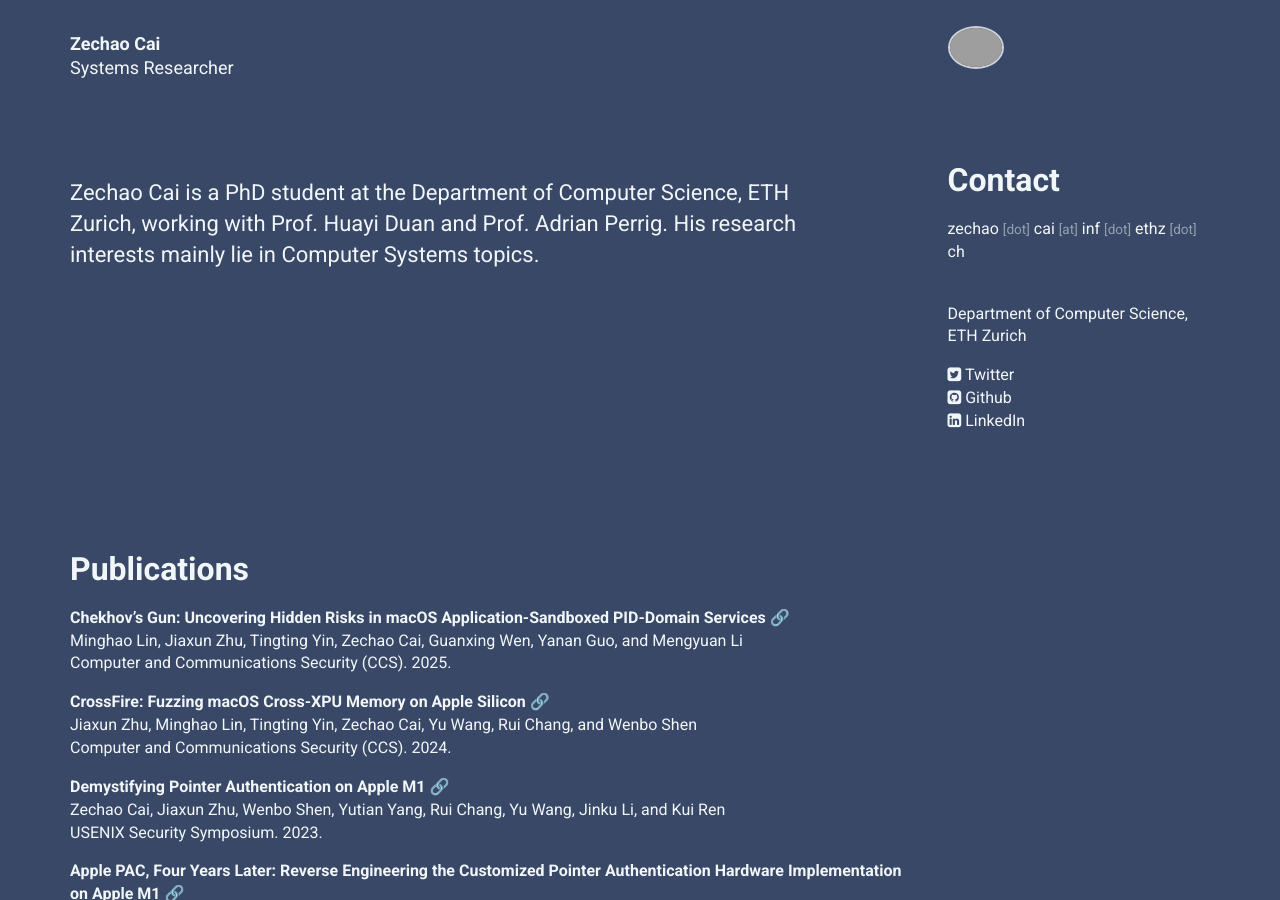
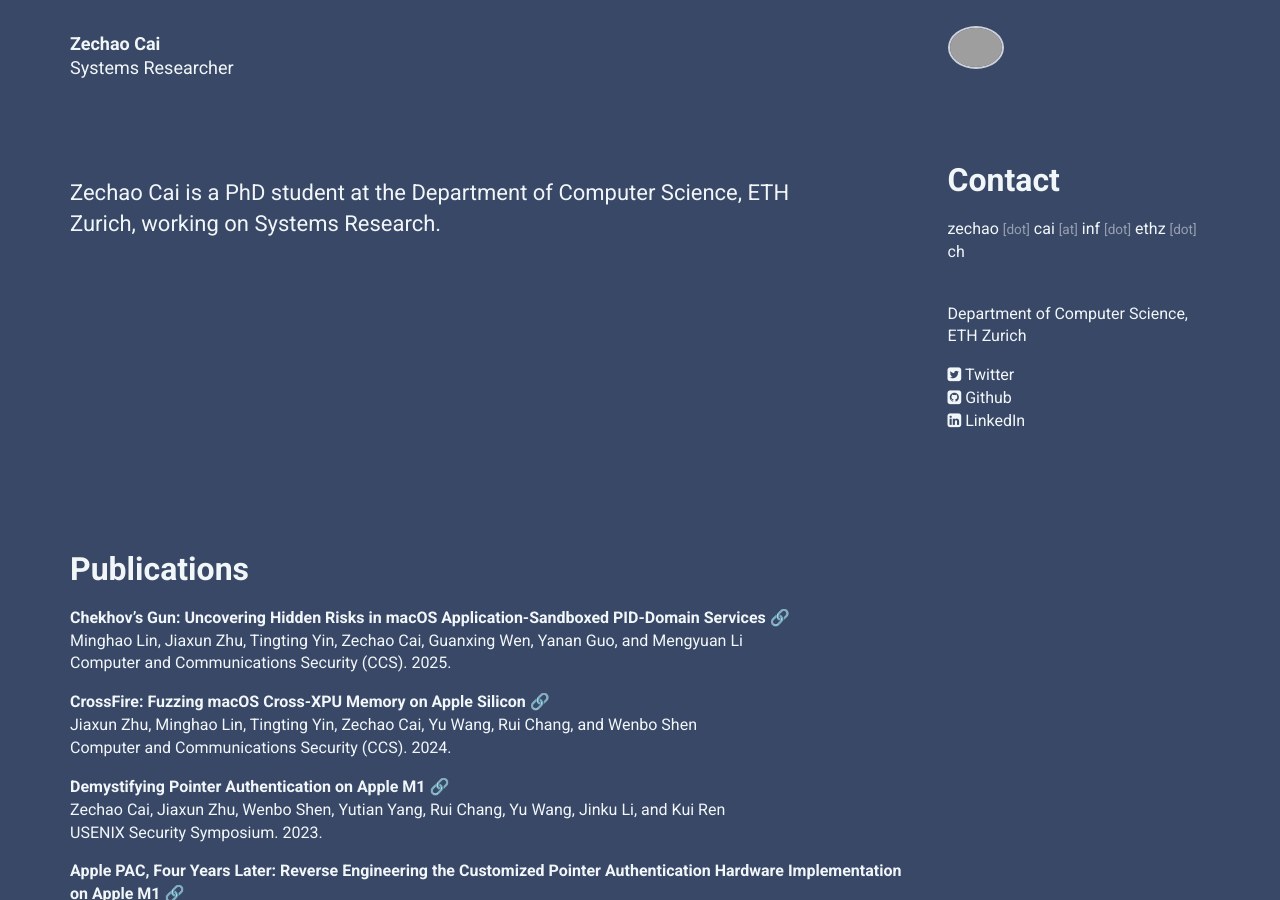
Before and after one commit to zech4o/zech4o.github.io, a Jekyll site: the page built from index.html, in a window 1280 px wide and 900 px high. Built offline with Jekyll 4.4.1, drawn with Linux system fonts in a browser that asks for light colours; nearby versions of some CDN libraries; grey boxes are pictures that could not be loaded.

Commit message:
update 2025-09-28

```diff
--- a/_data/personal.yml
+++ b/_data/personal.yml
@@ -31,4 +31,4 @@
 intro:
   title:
   body: >
-   Zechao Cai is a PhD student at the Department of Computer Science, ETH Zurich, working with Prof. Huayi Duan and Prof. Adrian Perrig. His research interests mainly lie in Computer Systems topics.
+   Zechao Cai is a PhD student at the Department of Computer Science, ETH Zurich, working on Systems Research.
```
